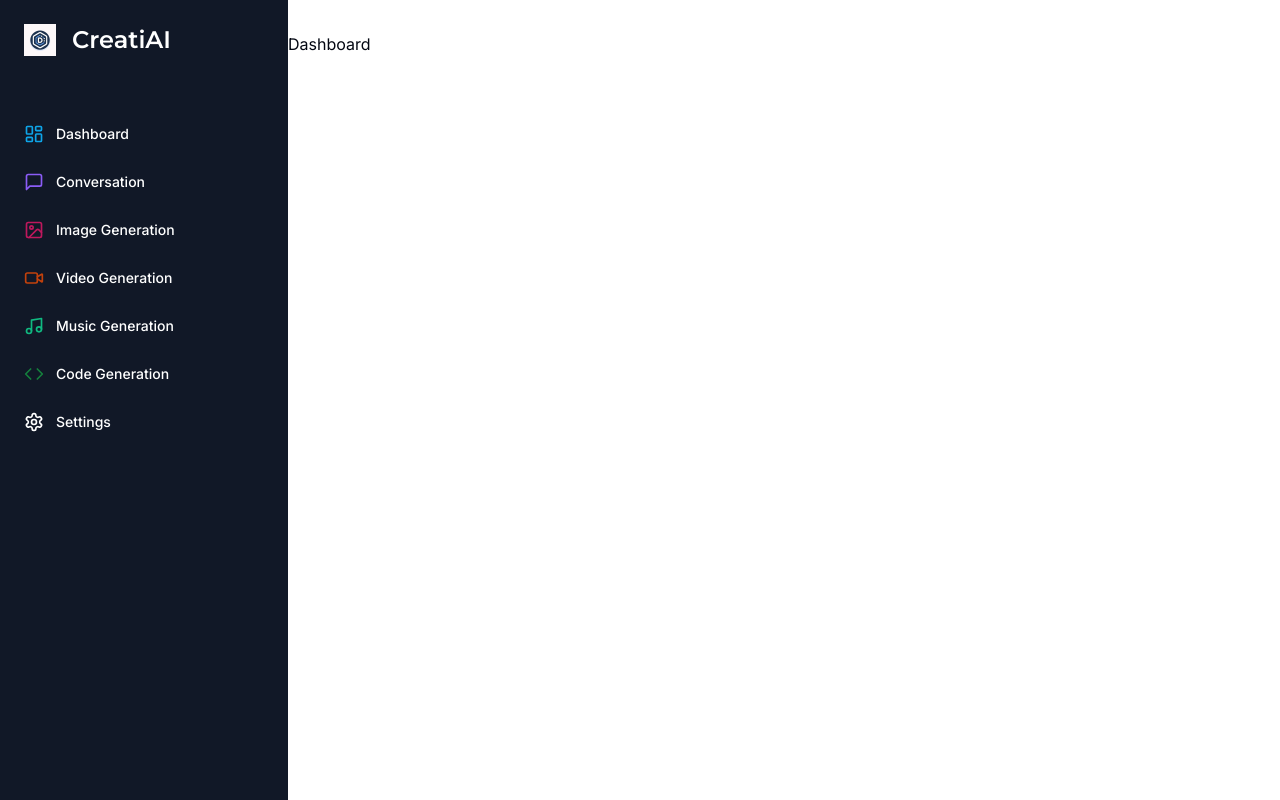
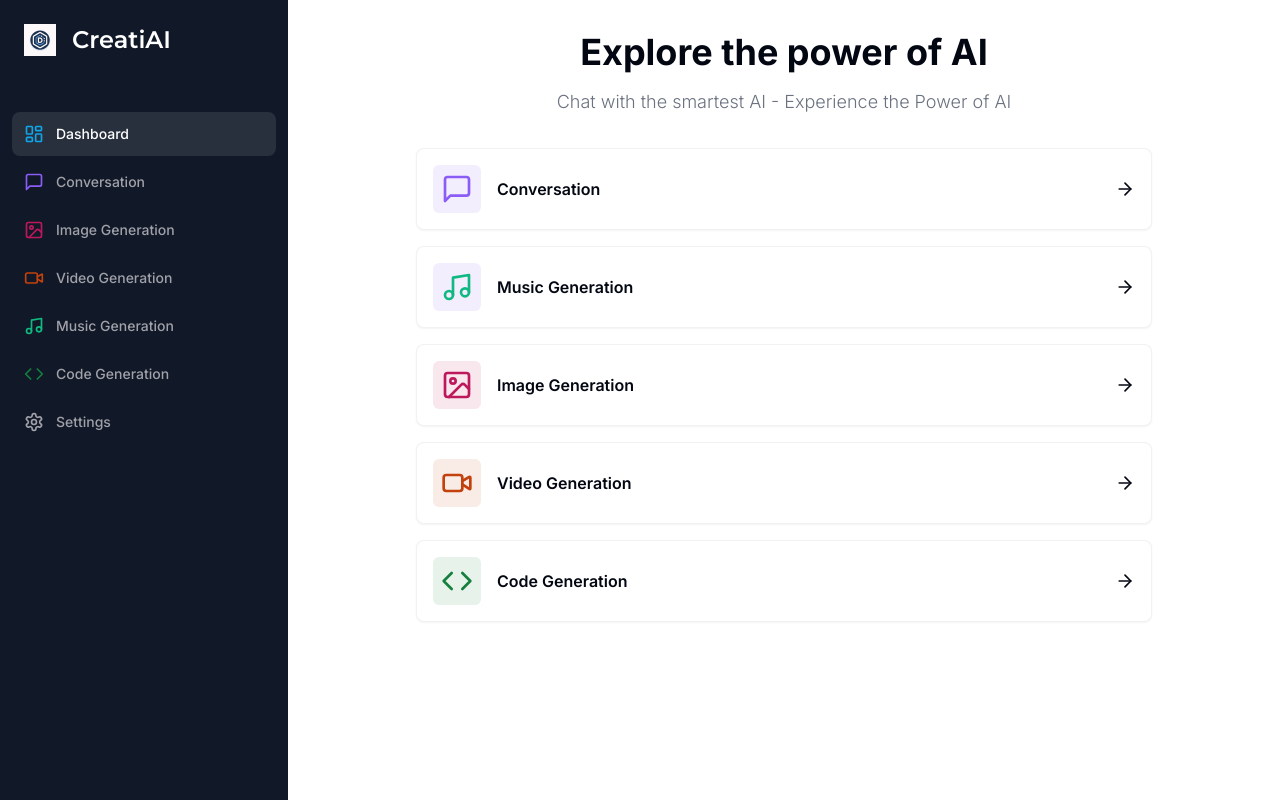
Before and after one commit to dchobarkar/saas-ai-platform, a Next.js app: page /dashboard in a window 1280 px wide. Built offline with nearby package versions, Linux system fonts and the light colour scheme.

Commit message:
add dashboard

```diff
--- a/app/(dashboard)/(routes)/dashboard/page.tsx
+++ b/app/(dashboard)/(routes)/dashboard/page.tsx
@@ -1,7 +1,92 @@
+"use client";
+
 import React from "react";
+import { useRouter } from "next/navigation";
+import {
+  ArrowRight,
+  Code,
+  ImageIcon,
+  MessageSquare,
+  Music,
+  VideoIcon,
+} from "lucide-react";
+
+import { Card } from "@/components/ui/card";
+import { cn } from "@/lib/utils";
+
+const tools = [
+  {
+    label: "Conversation",
+    icon: MessageSquare,
+    color: "text-violet-500",
+    bgColor: "bg-violet-500/10",
+    href: "/conversation",
+  },
+  {
+    label: "Music Generation",
+    icon: Music,
+    color: "text-emerald-500",
+    bgColor: "bg-violet-500/10",
+    href: "/music",
+  },
+  {
+    label: "Image Generation",
+    icon: ImageIcon,
+    color: "text-pink-700",
+    bgColor: "bg-pink-700/10",
+    href: "/image",
+  },
+  {
+    label: "Video Generation",
+    icon: VideoIcon,
+    color: "text-orange-700",
+    bgColor: "bg-orange-700/10",
+    href: "/video",
+  },
+  {
+    label: "Code Generation",
+    icon: Code,
+    color: "text-green-700",
+    bgColor: "bg-green-700/10",
+    href: "/code",
+  },
+];
 
 const DashboardPage = () => {
-  return <div>Dashboard</div>;
+  const router = useRouter();
+
+  return (
+    <div>
+      <div className="mb-8 space-y-4">
+        <h2 className="text-2xl md:text-4xl font-bold text-center">
+          Explore the power of AI
+        </h2>
+
+        <p className="text-muted-foreground font-light text-sm md:text-lg text-center">
+          Chat with the smartest AI - Experience the Power of AI
+        </p>
+      </div>
+
+      <div className="px-4 md:px-20 lg:px-32 space-y-4">
+        {tools.map((tool) => (
+          <Card
+            key={tool.href}
+            onClick={() => router.push(tool.href)}
+            className="p-4 border-black/5 flex items-center justify-between hover:shadow-md transition cursor-pointer"
+          >
+            <div className="flex items-center gap-x-4">
+              <div className={cn("p-2 w-fit rounded-md", tool.bgColor)}>
+                <tool.icon className={cn("w-8 h-8", tool.color)} />
+              </div>
+              <div className="font-semibold">{tool.label}</div>
+            </div>
+
+            <ArrowRight className="w-5 h-5" />
+          </Card>
+        ))}
+      </div>
+    </div>
+  );
 };
 
 export default DashboardPage;
--- a/components/mobile-sidebar.tsx
+++ b/components/mobile-sidebar.tsx
@@ -1,6 +1,6 @@
 "use client";
 
-import React from "react";
+import React, { useEffect, useState } from "react";
 import { Menu } from "lucide-react";
 
 import Sidebar from "@/components/sidebar";
@@ -8,6 +8,14 @@
 import { Sheet, SheetContent, SheetTrigger } from "@/components/ui/sheet";
 
 const MobileSidebar = () => {
+  const [isMounted, setIsMounted] = useState(false);
+
+  useEffect(() => {
+    setIsMounted(true);
+  }, []);
+
+  if (!isMounted) return null;
+
   return (
     <Sheet>
       <SheetTrigger>
--- a/components/sidebar.tsx
+++ b/components/sidebar.tsx
@@ -3,6 +3,7 @@
 import React from "react";
 import Image from "next/image";
 import Link from "next/link";
+import { usePathname } from "next/navigation";
 import { Montserrat } from "next/font/google";
 import {
   Code,
@@ -66,6 +67,7 @@
 ];
 
 const Sidebar = () => {
+  const pathName = usePathname();
   return (
     <div className="space-y-4 py-4 flex flex-col h-full bg-[#111827] text-white">
       <div className="px-3 py-2 flex-1">
@@ -84,7 +86,12 @@
             <Link
               key={route.href}
               href={route.href}
-              className="text-sm group flex p-3 w-full justify-start font-medium cursor-pointer hover:text-white hover:bg-white/10 rounded-lg transition"
+              className={cn(
+                "text-sm group flex p-3 w-full justify-start font-medium cursor-pointer hover:text-white hover:bg-white/10 rounded-lg transition",
+                pathName === route.href
+                  ? "text-white bg-white/10"
+                  : "text-zinc-400"
+              )}
             >
               <div className="flex items-center flex-1">
                 <route.icon className={cn("h-5 w-5 mr-3", route.color)} />
--- /dev/null
+++ b/components/ui/card.tsx
@@ -0,0 +1,79 @@
+import * as React from "react"
+
+import { cn } from "@/lib/utils"
+
+const Card = React.forwardRef<
+  HTMLDivElement,
+  React.HTMLAttributes<HTMLDivElement>
+>(({ className, ...props }, ref) => (
+  <div
+    ref={ref}
+    className={cn(
+      "rounded-lg border bg-card text-card-foreground shadow-sm",
+      className
+    )}
+    {...props}
+  />
+))
+Card.displayName = "Card"
+
+const CardHeader = React.forwardRef<
+  HTMLDivElement,
+  React.HTMLAttributes<HTMLDivElement>
+>(({ className, ...props }, ref) => (
+  <div
+    ref={ref}
+    className={cn("flex flex-col space-y-1.5 p-6", className)}
+    {...props}
+  />
+))
+CardHeader.displayName = "CardHeader"
+
+const CardTitle = React.forwardRef<
+  HTMLParagraphElement,
+  React.HTMLAttributes<HTMLHeadingElement>
+>(({ className, ...props }, ref) => (
+  <h3
+    ref={ref}
+    className={cn(
+      "text-2xl font-semibold leading-none tracking-tight",
+      className
+    )}
+    {...props}
+  />
+))
+CardTitle.displayName = "CardTitle"
+
+const CardDescription = React.forwardRef<
+  HTMLParagraphElement,
+  React.HTMLAttributes<HTMLParagraphElement>
+>(({ className, ...props }, ref) => (
+  <p
+    ref={ref}
+    className={cn("text-sm text-muted-foreground", className)}
+    {...props}
+  />
+))
+CardDescription.displayName = "CardDescription"
+
+const CardContent = React.forwardRef<
+  HTMLDivElement,
+  React.HTMLAttributes<HTMLDivElement>
+>(({ className, ...props }, ref) => (
+  <div ref={ref} className={cn("p-6 pt-0", className)} {...props} />
+))
+CardContent.displayName = "CardContent"
+
+const CardFooter = React.forwardRef<
+  HTMLDivElement,
+  React.HTMLAttributes<HTMLDivElement>
+>(({ className, ...props }, ref) => (
+  <div
+    ref={ref}
+    className={cn("flex items-center p-6 pt-0", className)}
+    {...props}
+  />
+))
+CardFooter.displayName = "CardFooter"
+
+export { Card, CardHeader, CardFooter, CardTitle, CardDescription, CardContent }
```
